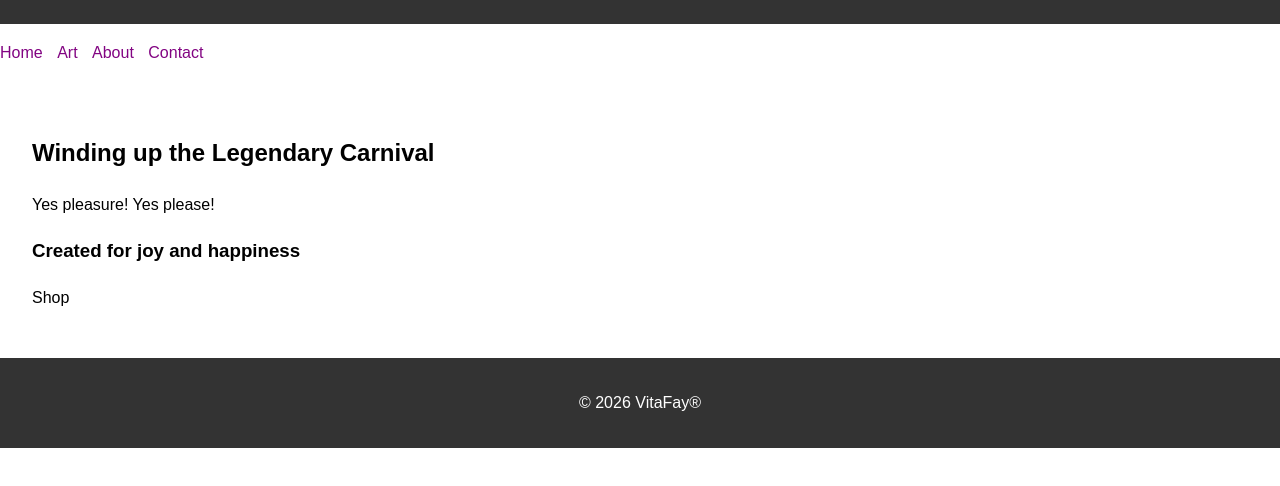
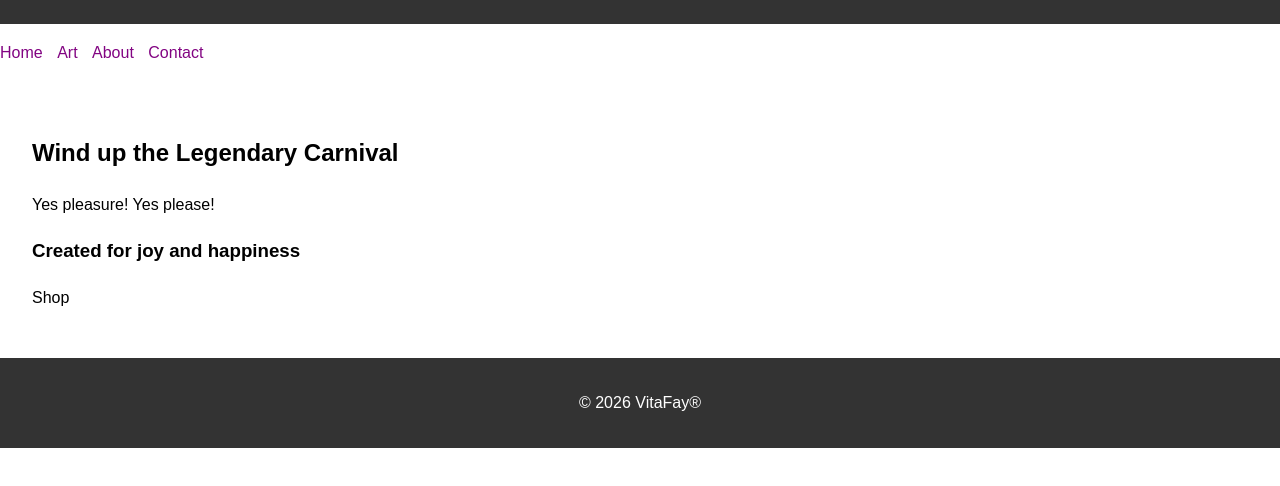
Before and after one commit to CJ76JUICE/automatic-enigma, a plain HTML site: page index.html in a window 1280 px wide. Shown: the part 102-588 px from the top of the page. Drawn offline with Linux system fonts and the light colour scheme.

Commit message:
update name

```diff
--- a/index.html
+++ b/index.html
@@ -3,7 +3,7 @@
 <head>
     <meta charset="UTF-8">
     <meta name="viewport" content="width=device-width, initial-scale=1.0">
-    <title>VitaFay®</title>
+    <title>Legendary Carnival®</title>
     <style>
         /* Basic CSS for the layout can go here */
         body {
@@ -51,7 +51,7 @@
     </nav>
 
     <main>
-        <h2>Winding up the Legendary Carnival</h2>
+        <h2>Wind up the Legendary Carnival</h2>
         <p>Yes pleasure! Yes please!</p>
 
         <h3>Created for joy and happiness</h3>
```
